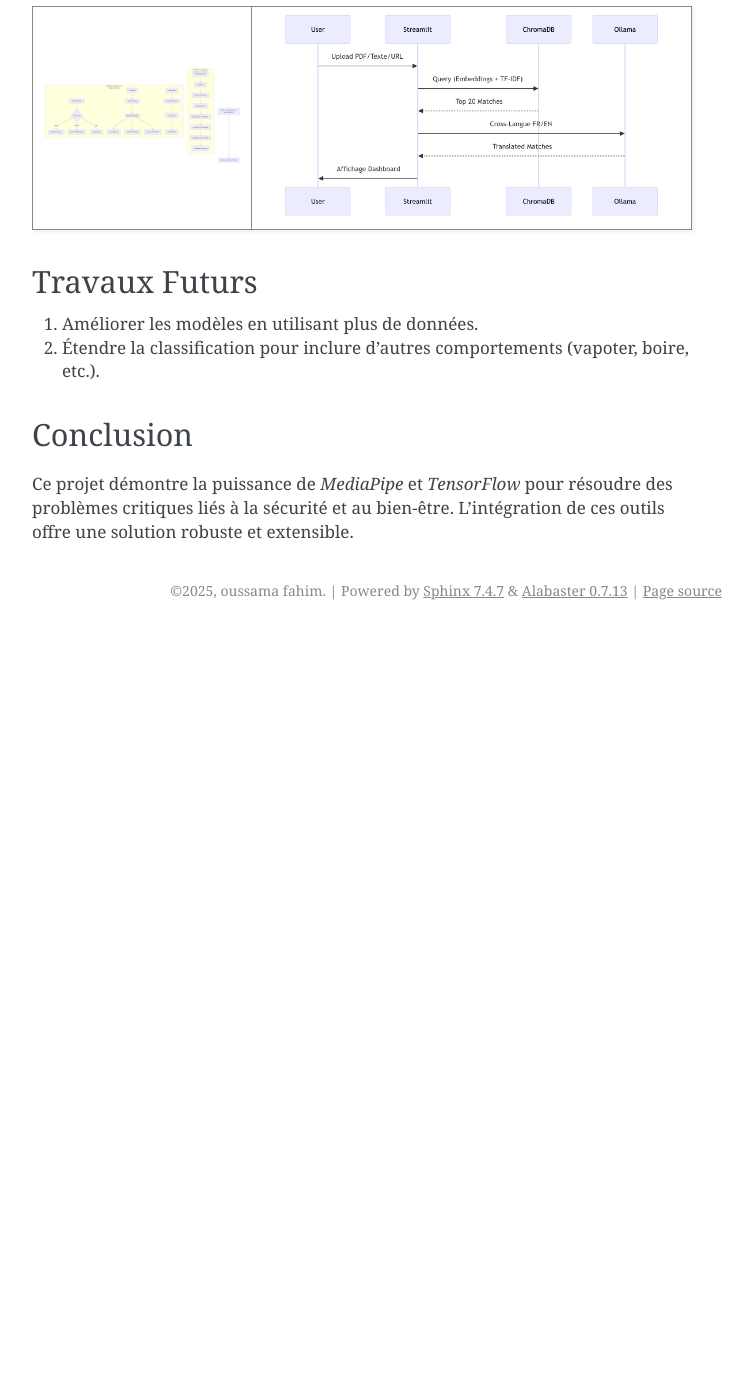
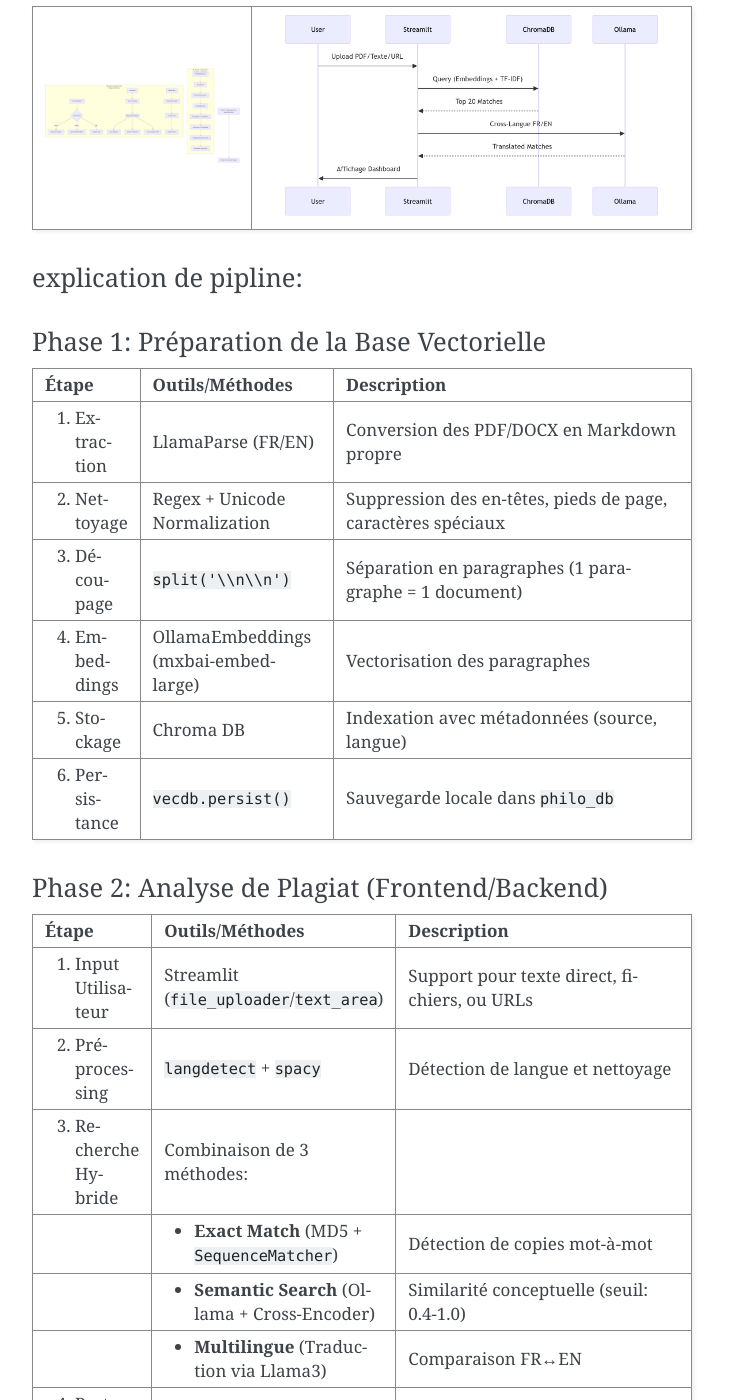
Before and after one commit to Oussama-fahim/plagiarism_checker, a Sphinx documentation site: the page built from source/index.rst, in a window 1280 px wide and 1400 px high, scrolled down 3777 px. Shown: the whole window, without its empty margins (388-1141 px from the left). Built offline with Sphinx 7.4.7, drawn with Linux system fonts in a browser that asks for light colours; before the commit the page ends 4407 px from its top, so only the background shows below that; some of the changed text lies outside the part shown.

Commit message:
Update index.rst

```diff
--- a/source/index.rst
+++ b/source/index.rst
@@ -159,7 +159,71 @@ pipeline
          :alt: Image 2
          :width: 700px
 
+explication de pipline:
+-----------------------
+Phase 1: Préparation de la Base Vectorielle
+-------------------------------------------
 
+.. list-table::
+   :header-rows: 1
+   :widths: 10 30 60
+
+   * - Étape
+     - Outils/Méthodes
+     - Description
+   * - 1. Extraction
+     - LlamaParse (FR/EN)
+     - Conversion des PDF/DOCX en Markdown propre
+   * - 2. Nettoyage
+     - Regex + Unicode Normalization
+     - Suppression des en-têtes, pieds de page, caractères spéciaux
+   * - 3. Découpage
+     - ``split('\\n\\n')``
+     - Séparation en paragraphes (1 paragraphe = 1 document)
+   * - 4. Embeddings
+     - OllamaEmbeddings (mxbai-embed-large)
+     - Vectorisation des paragraphes
+   * - 5. Stockage
+     - Chroma DB
+     - Indexation avec métadonnées (source, langue)
+   * - 6. Persistance
+     - ``vecdb.persist()``
+     - Sauvegarde locale dans ``philo_db``
+
+Phase 2: Analyse de Plagiat (Frontend/Backend)
+----------------------------------------------
+
+.. list-table::
+   :header-rows: 1
+   :widths: 10 30 60
+
+   * - Étape
+     - Outils/Méthodes
+     - Description
+   * - 1. Input Utilisateur
+     - Streamlit (``file_uploader``/``text_area``)
+     - Support pour texte direct, fichiers, ou URLs
+   * - 2. Pré-processing
+     - ``langdetect`` + ``spacy``
+     - Détection de langue et nettoyage
+   * - 3. Recherche Hybride
+     - Combinaison de 3 méthodes:
+     -
+   * -
+     - • **Exact Match** (MD5 + ``SequenceMatcher``)
+     - Détection de copies mot-à-mot
+   * -
+     - • **Semantic Search** (Ollama + Cross-Encoder)
+     - Similarité conceptuelle (seuil: 0.4-1.0)
+   * -
+     - • **Multilingue** (Traduction via Llama3)
+     - Comparaison FR↔EN
+   * - 4. Post-Traitement
+     - ``networkx`` + ``pyvis``
+     - Génération du réseau de similarité
+   * - 5. Rapport
+     - JSON + Streamlit
+     - Export des résultats détaillés
 
 
 Travaux Futurs
```
